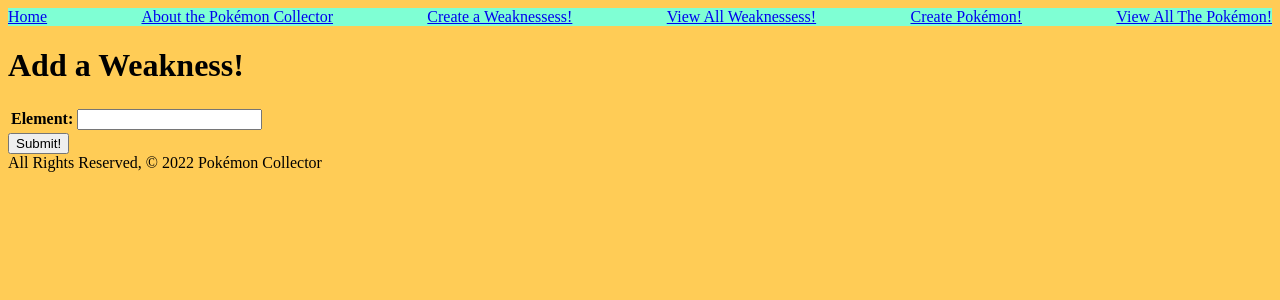
After one commit to ultimoakim/pokemoncollector, a Django app: page /weaknesses/create/ in a window 1280 px wide. The commit adds this page. Shown: the top 300 px of the page. Run offline with Django 4.2, Linux system fonts and the light colour scheme.

Commit message:
add functionality to create, remove, and delete weaknesses

```diff
--- a/main_app/models.py
+++ b/main_app/models.py
@@ -23,11 +23,22 @@ ELEMENTS = (
 )
 
 # Create your models here.
+class Weakness(models.Model):
+    element = models.CharField(max_length = 15)
+
+    def __str__(self):
+        return self.element
+
+    def get_absolute_url(self):
+        return reverse('weaknesses_detail', kwargs={'pk': self.id})
+
 class Pokemon(models.Model):
     name = models.CharField(max_length=50)
     type = models.CharField(max_length=50)
     can_evolve = models.BooleanField()
     evolution_stage = models.IntegerField()
+    # Creating a M:M relationship with Weakness
+    weaknesses = models.ManyToManyField(Weakness)
 
     def __str__(self):
         return f"Name: {self.name}, Type: {self.type}, Can Evolve: {self.can_evolve}, Evolution Stage: {self.evolution_stage}"
--- a/main_app/templates/base.html
+++ b/main_app/templates/base.html
@@ -13,6 +13,8 @@
     <nav id="menubar">
         <a href="{% url 'home' %}">Home</a>
         <a href="{% url 'about' %}">About the Pokémon Collector</a>
+        <a href="{% url 'weaknesses_create' %}">Create a Weaknessess!</a>
+        <a href="{% url 'weaknesses_index' %}">View All Weaknessess!</a>
         <a href="{% url 'pokemon_create' %}">Create Pokémon!</a>
         <a href="{% url 'index' %}">View All The Pokémon!</a>
     </nav>
--- /dev/null
+++ b/main_app/templates/main_app/weakness_form.html
@@ -0,0 +1,17 @@
+{% extends 'base.html' %}
+{% block content %}
+
+    {% if object %}
+        <h1>Edit {{ object.element }}</h1>
+    {% else %}
+        <h1>Add a Weakness!</h1>
+    {% endif %}
+
+    <form action="" method="POST">
+        {% csrf_token %}
+        <table>
+            {{ form.as_table }}
+        </table>
+        <input type="submit" value="Submit!">
+    </form>
+{% endblock %}
--- a/main_app/urls.py
+++ b/main_app/urls.py
@@ -16,4 +16,12 @@ urlpatterns = [
     # Deleting Pokemon: pokemon/<int:pk>/delete/
     path('pokemon/<int:pk>/delete/', views.PokemonDelete.as_view(), name='pokemon_delete'),
     path('pokemon/<int:pokem_id>/add_move/', views.add_move, name='add_move'),
+    # Now then, we add our routes for our weaknesses model!
+    path('pokemon/<int:pokem_id>/assoc_weakness/<int:weakness_id>/', views.assoc_weakness, name='assoc_weakness'),
+    path('pokemon/<int:pokem_id>/unassoc_weakness/<int:weakness_id>/', views.unassoc_weakness, name='unassoc_weakness'),
+    path('weaknesses/', views.WeaknessList.as_view(), name='weaknesses_index'),
+    path('weaknesses/<int:pk>/', views.WeaknessDetail.as_view(), name='weaknesses_detail'),
+    path('weaknesses/create/', views.WeaknessCreate.as_view(), name='weaknesses_create'),
+    path('weaknesses/<int:pk>/update/', views.WeaknessUpdate.as_view(), name='weaknesses_update'),
+    path('weaknesses/<int:pk>/delete/', views.WeaknessDelete.as_view(), name='weaknesses_delete'),
 ]
--- a/main_app/views.py
+++ b/main_app/views.py
@@ -1,7 +1,8 @@
 from django.shortcuts import render, redirect
 from django.views.generic.edit import CreateView, UpdateView, DeleteView
+from django.views.generic import ListView, DetailView
 # Importing the Pokemon model here:
-from .models import Pokemon
+from .models import Pokemon, Weakness
 from .forms import MoveForm
 
 # Create your views here.
@@ -25,11 +26,28 @@ def pokemon_index(request):
 # That's why I did pokem_id on purpose in urls.py just to prove a point that the parameter we put inside of our function here is the URL ID that we put in urls.py. In the path('pokemon/<int:pokem_id>/', views.pokemon_detail, name='detail').
 def pokemon_detail(request, pokem_id):
     pokemon = Pokemon.objects.get(id=pokem_id)
+    id_list = pokemon.weaknesses.all().values_list('id')
+    weaknesses_pokemon_doesnt_have = Weakness.objects.exclude(id__in=id_list)
     move_form = MoveForm()
     return render(request, 'pokemon/detail.html', {
         'pocketmonsters': pokemon,
-        'move_form': move_form
+        'move_form': move_form,
+        'weaknesses': weaknesses_pokemon_doesnt_have,
     })
+
+
+class PokemonCreate(CreateView):
+    model = Pokemon
+    fields = ['name', 'type', 'can_evolve', 'evolution_stage']
+
+class PokemonUpdate(UpdateView):
+    model = Pokemon
+    fields = ['type', 'can_evolve', 'evolution_stage']
+
+class PokemonDelete(DeleteView):
+    model = Pokemon
+    success_url = '/pokemon'
+    # Again, this is the same thing as redirect, which means you would write the path of the URL! And that means STARTING with a forward slash, like in Express!
 
 # This is being put on the details.html page.
 def add_move(request, pokem_id):
@@ -40,15 +58,31 @@ def add_move(request, pokem_id):
         new_move.save()
     return redirect('detail', pokem_id=pokem_id)
 
-class PokemonCreate(CreateView):
-    model = Pokemon
+# Below is all the CBV's for weaknesses!
+# We don't need any functionalities to create, update, or delete them because they're already predetermined in Pokemon.
+
+class WeaknessList(ListView):
+    model = Weakness
+
+class WeaknessDetail(DetailView):
+    model = Weakness
+
+class WeaknessCreate(CreateView):
+    model = Weakness
     fields = '__all__'
 
-class PokemonUpdate(UpdateView):
-    model = Pokemon
-    fields = ['type', 'can_evolve', 'evolution_stage']
+class WeaknessUpdate(UpdateView):
+    model = Weakness
+    fields = ['element']
 
-class PokemonDelete(DeleteView):
-    model = Pokemon
-    success_url = '/pokemon'
-    # Again, this is the same thing as redirect, which means you would write the path of the URL! And that means STARTING with a forward slash, like in Express!
+class WeaknessDelete(DeleteView):
+    model = Weakness
+    success_url = '/weaknesses'
+
+def assoc_weakness(request, pokem_id, weakness_id):
+    Pokemon.objects.get(id=pokem_id).weaknesses.add(weakness_id)
+    return redirect('detail', pokem_id=pokem_id)
+
+def unassoc_weakness(request, pokem_id, weakness_id):
+    Pokemon.objects.get(id=pokem_id).weaknesses.remove(weakness_id)
+    return redirect('detail', pokem_id=pokem_id)
```
Also changed, not shown: main_app/templates/main_app/weakness_confirm_delete.html (added, +13 -0 lines), main_app/templates/main_app/weakness_detail.html (added, +10 -0 lines), main_app/templates/main_app/weakness_list.html (added, +14 -0 lines), main_app/templates/pokemon/detail.html (+27 -0 lines), main_app/migrations/0003_weakness_alter_move_movename_pokemon_weaknesses.py (added), main_app/migrations/0004_alter_weakness_element.py (added).
